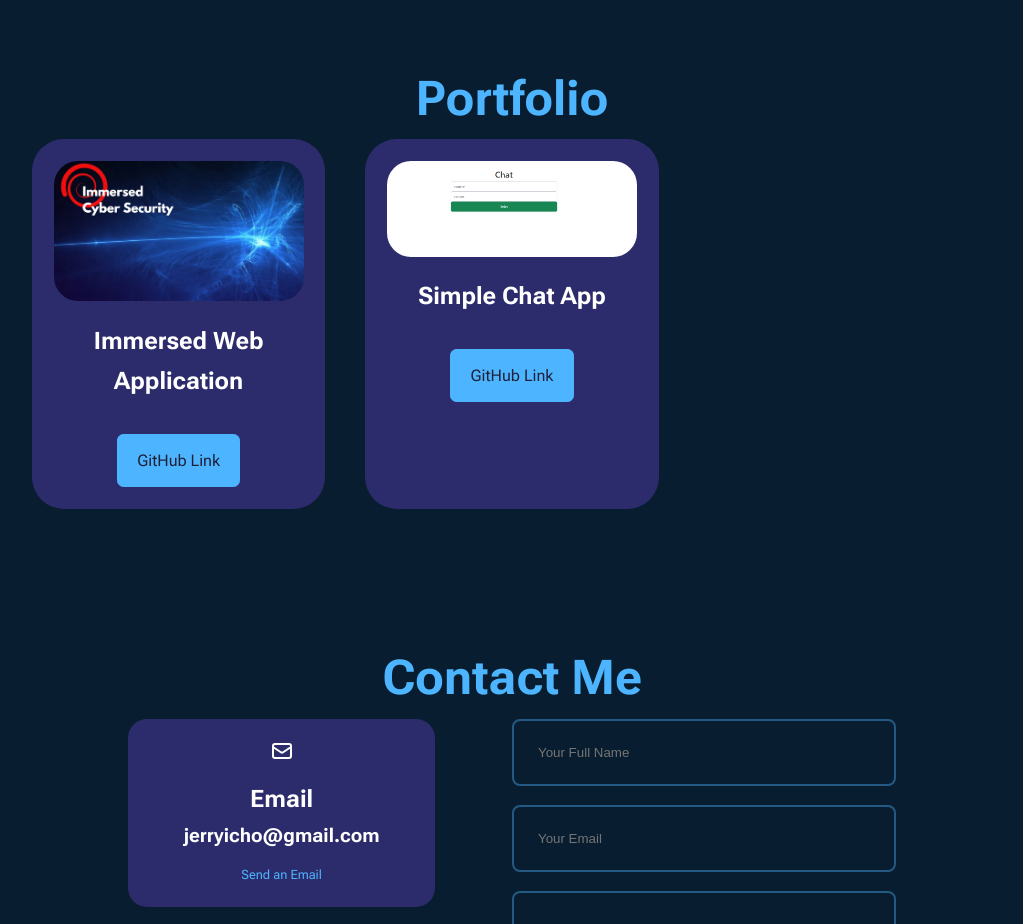
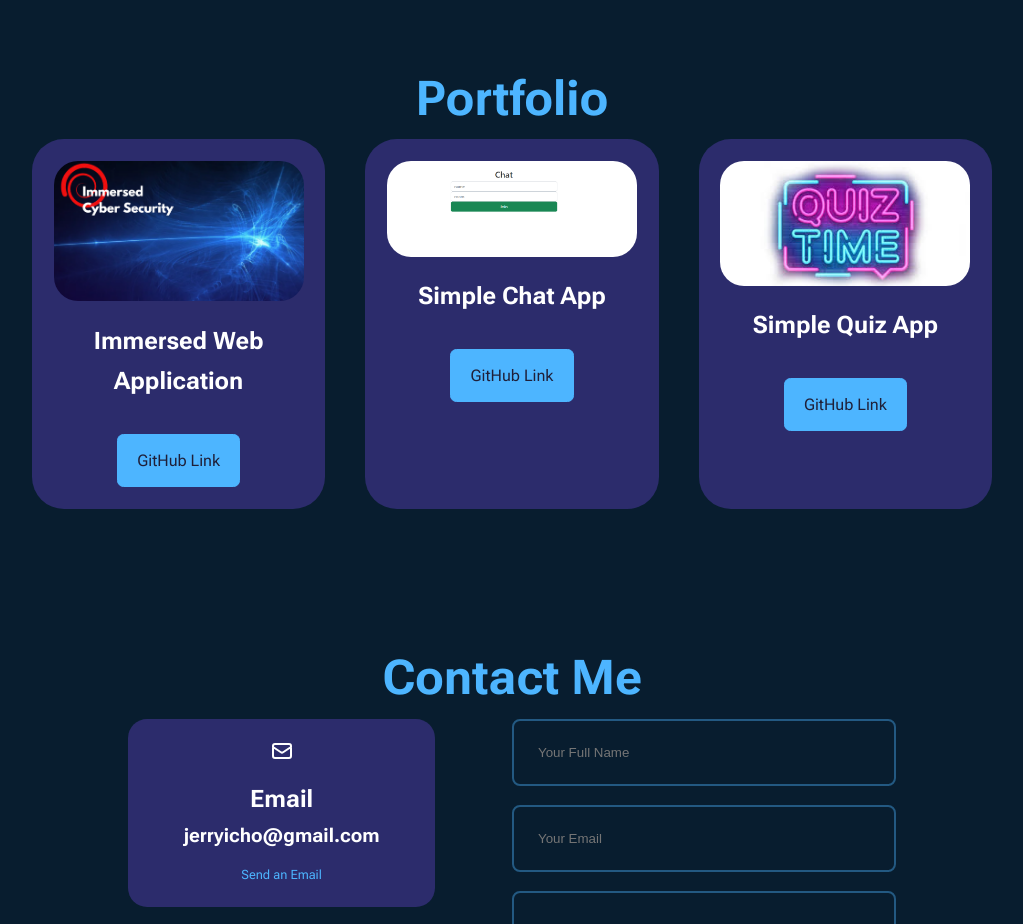
Before and after one commit to chojunkeon/my-app, a React (Create React App) app: page / in a window 1280 px wide. Shown: the part 1120-2044 px from the top of the page, without its empty margins (128-1151 px from the left). Built offline with nearby package versions, Linux system fonts and the light colour scheme.

Commit message:
add quiz app

```diff
--- a/src/components/portfolio/Portfolio.jsx
+++ b/src/components/portfolio/Portfolio.jsx
@@ -2,6 +2,7 @@ import React from "react";
 import "./portfolio.css";
 import Immersed from "../../assets/immersed3 (1).png"
 import ChatImg from "../../assets/chat.png"
+import QuizImg from "../../assets/quizimg.jpg"
 const Portfolio = () => {
 
   const data = [
@@ -16,6 +17,12 @@ const Portfolio = () => {
       image: ChatImg,
       title: "Simple Chat App",
       github: "https://github.com/chojunkeon/SimpleChat",
+    },
+    {
+      id: 3,
+      image: QuizImg,
+      title: "Simple Quiz App",
+      github: "https://github.com/chojunkeon/quiz-app",
     },
   ];
 
```
Also changed, not shown: src/assets/quizimg.jpg (added).
